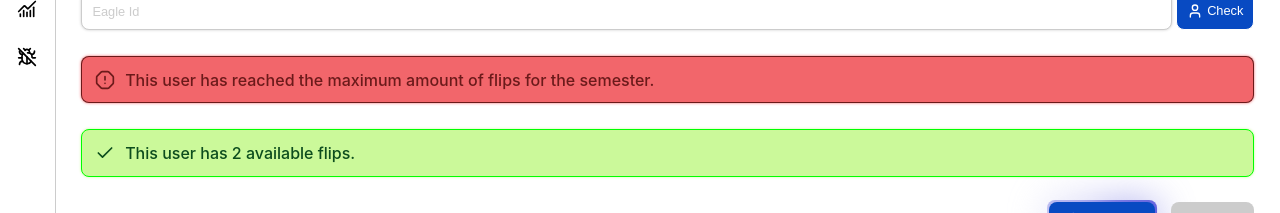
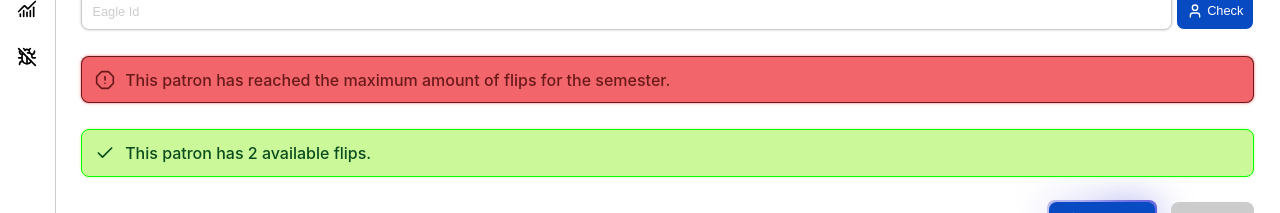
Before and after one commit to Honuluau/instaflip, a React (Vite) app in the folder frontend/: page / in a window 1280 px wide. Shown: the part 147-360 px from the top of the page. Built offline with nearby package versions, Linux system fonts and the light colour scheme.

Commit message:
Changed user -> patron

```diff
--- a/frontend/src/App.tsx
+++ b/frontend/src/App.tsx
@@ -38,7 +38,7 @@ function App() {
                         <div className='container'>
                             <div className='banner ineligible'>
                                 <OctagonAlert size={20}/>
-                                <span>This user has reached the maximum amount of flips for the semester.</span>
+                                <span>This patron has reached the maximum amount of flips for the semester.</span>
                             </div>
                         </div>
                     }
@@ -46,7 +46,7 @@ function App() {
                         <div className='container'>
                             <div className='banner eligible'>
                                 <Check size={20}/>
-                                <span>This user has 2 available flips.</span>
+                                <span>This patron has 2 available flips.</span>
                             </div>
                         </div>
                     }
```
